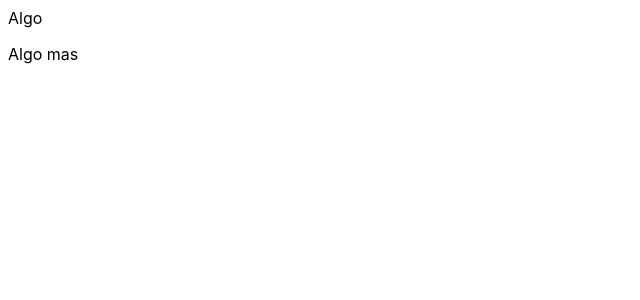
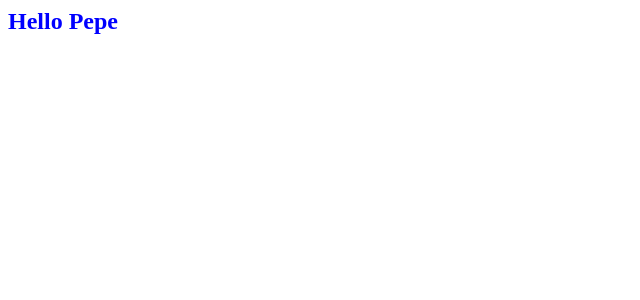
Before and after one commit to elmenda/Curso-React, a React (Create React App) app: page / in a window 1280 px wide. Shown: the top 300 px of the page, without its empty margins (0-640 px from the left). Built offline with nearby package versions, Linux system fonts and the light colour scheme.

Commit message:
2 files modified

```diff
--- a/src/App.js
+++ b/src/App.js
@@ -1,36 +1,16 @@
 import React from 'react';
 import './style.css';
 
-const ExampleProps = ({ hero, isNobelWinner, rating, title }) => {
+function Hello(props){
   return (
-    <div>
-      {title}
-      <p>Name: {hero.name}</p>
-      <p>Rating: {rating}</p>
-      <p>Superpowers: {hero.superPowers.join('/')}</p>
-      {isNobelWinner && <p>Has won the nobel price</p>}
-    </div>
-  );
-};
+    <h2 className="saludo">Hello {props.name}</h2>
+  )
+}
 
 export default function App() {
   return (
-    //Solo puede tener un padre. Una solucion a intentar mostrar estos dos parrafor seria usar:
-    // div
-    //React.Fragment
-    // <> ... </>
-
-    // <div>
-    //   <p>Algo</p>
-    //   <p>Algo mas</p>
-    // </div>
-    // <React.Fragment>
-    //   <p>Algo</p>
-    //   <p>Algo mas</p>
-    // </React.Fragment>
     <>
-      <p>Algo</p>
-      <p>Algo mas</p>
+      <Hello name="Pepe" />
     </>
   );
 }
--- a/src/style.css
+++ b/src/style.css
@@ -3,3 +3,7 @@ p {
   font-family: -apple-system, BlinkMacSystemFont, 'Segoe UI', Roboto, Oxygen,
     Ubuntu, Cantarell, 'Open Sans', 'Helvetica Neue', sans-serif;
 }
+
+.saludo {
+  color: blue;
+}
```
